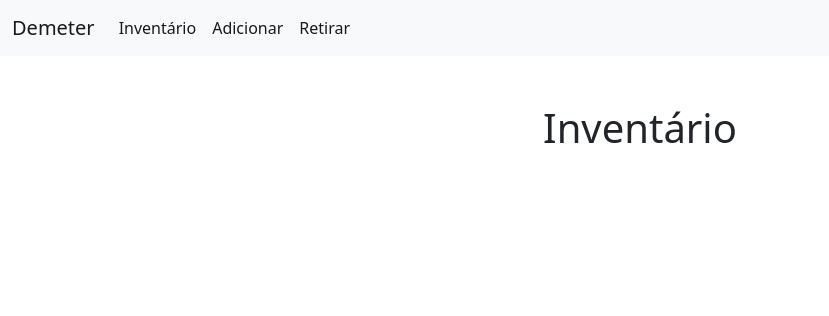
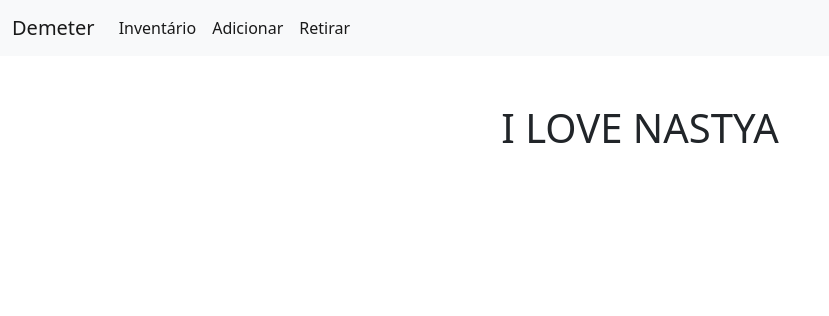
Before and after one commit to LinconBilibio/demeter-pipenv, a Flask app: page / in a window 1280 px wide. Shown: the top 316 px of the page, without its empty margins (0-829 px from the left). Run offline with Flask 2, Linux system fonts and the light colour scheme.

Commit message:
Nastya fun

```diff
--- a/app.py
+++ b/app.py
@@ -1,5 +1,6 @@
 from flask import Flask, render_template
 
+# Configure application
 app = Flask(__name__)
 
 @app.route("/")
--- a/templates/inventory.html
+++ b/templates/inventory.html
@@ -5,5 +5,5 @@
 {% endblock %}
 
 {% block main %}
-    <h1>Inventário</h1>
+    <h1>I LOVE NASTYA</h1>
 {% endblock %}
```
